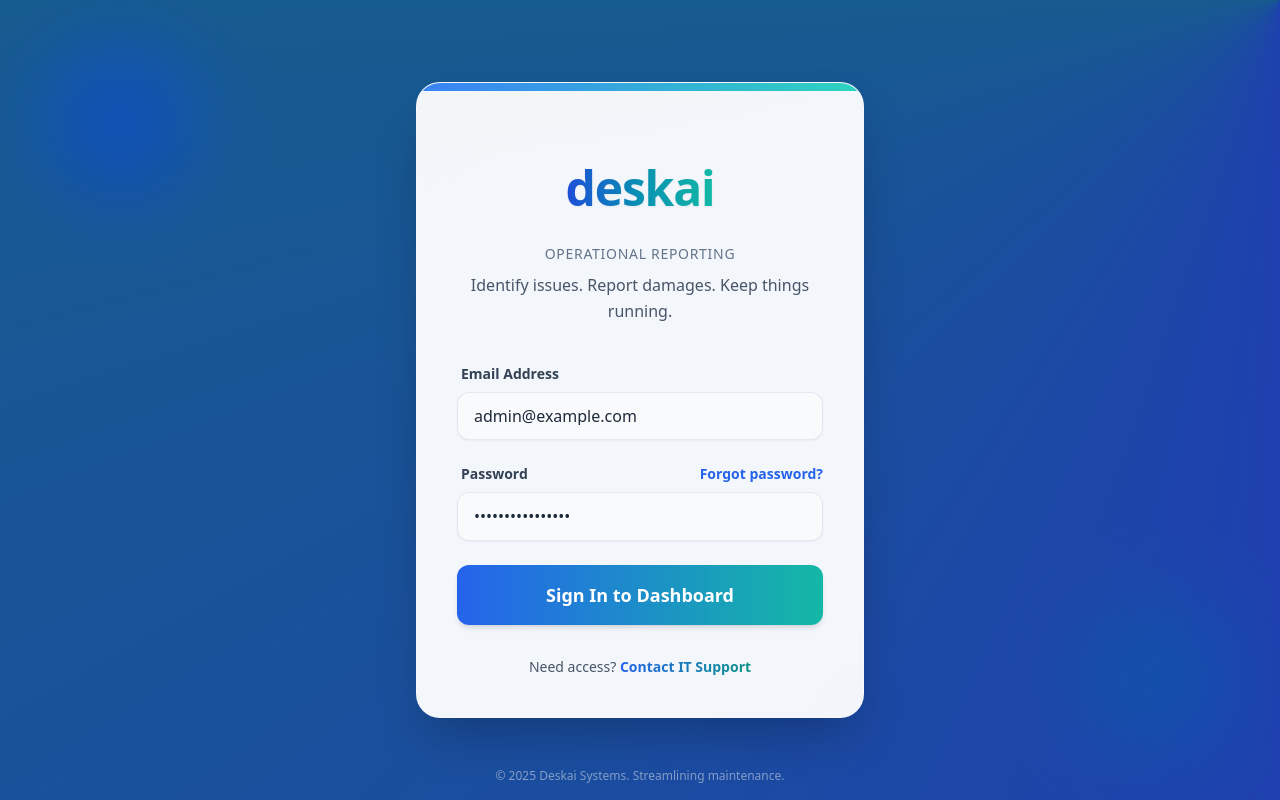
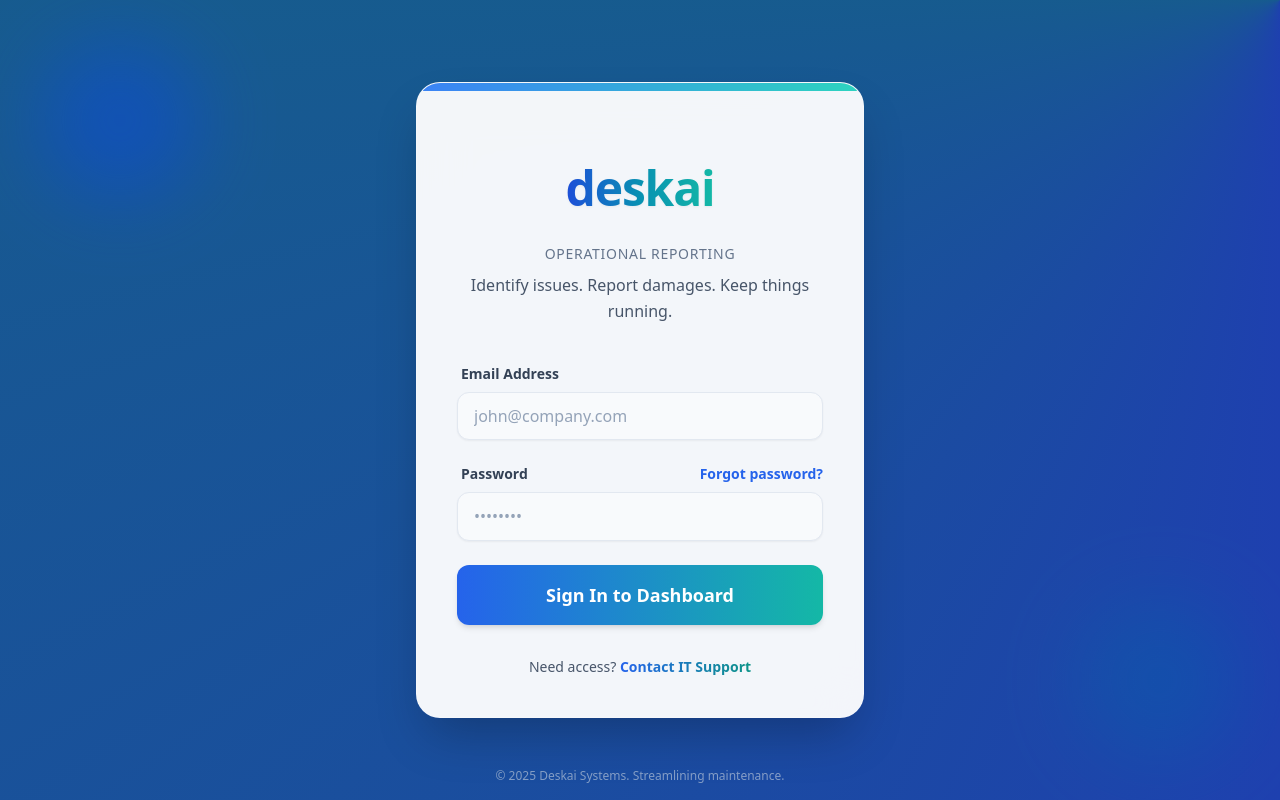
Before and after one commit to eg-delacruz/Globant-Piscine-ServiceDeskAI, a React (Vite) app in the folder frontend/deskai-app/: page / in a window 1280 px wide. Built offline with nearby package versions, Linux system fonts and the light colour scheme; no server answers.

Commit message:
frontend-fix: erased hardcoded email and passswords

```diff
--- a/frontend/deskai-app/src/routes/home/App.tsx
+++ b/frontend/deskai-app/src/routes/home/App.tsx
@@ -21,8 +21,8 @@ const DeskaiLogin = () => {
   useTitle('Deskai Login');
 
   // TODO: remove hardcoded default values
-  const emailInput = useInputValue('admin@example.com');
-  const passwordInput = useInputValue('SuperPassword123');
+  const emailInput = useInputValue('');
+  const passwordInput = useInputValue('');
   // A dispatch is needed to send actions to the store
   const dispatch = useAppDispatch();
 
```
